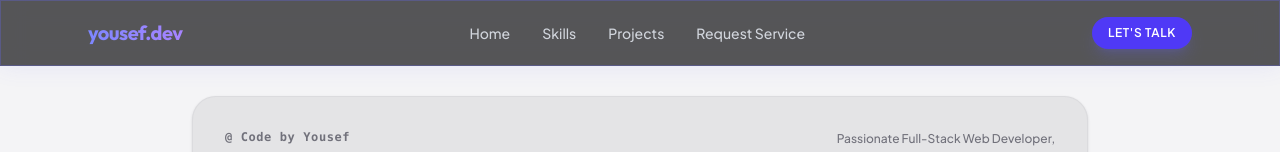
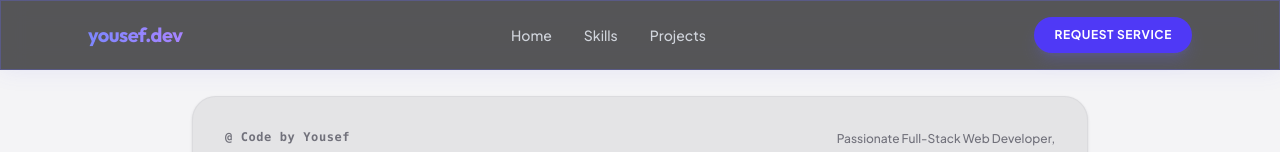
Before and after one commit to yousef-812/my_protofolio, a React (Vite) app: page / in a window 1280 px wide. Shown: the top 152 px of the page. Built offline with nearby package versions, Linux system fonts and the light colour scheme.

Commit message:
Navigation: Changed CTA button to Request Service, removed redundant links, and fixed mobile text colors

```diff
--- a/src/components/Navbar.jsx
+++ b/src/components/Navbar.jsx
@@ -36,18 +36,15 @@ export default function Navbar() {
           <a href="#projects" onClick={handleScroll('projects')} className="hover:text-white transition-colors duration-200">
             Projects
           </a>
-          <a href="#contact" onClick={handleScroll('contact')} className="hover:text-white transition-colors duration-200">
-            Request Service
-          </a>
         </div>
 
-        {/* Contact CTA - Desktop View */}
+        {/* Request Service CTA - Desktop View */}
         <a
           href="#contact"
           onClick={handleScroll('contact')}
-          className="hidden md:inline-flex px-4 py-2 text-xs font-semibold uppercase tracking-wider text-white bg-indigo-600 hover:bg-indigo-500 rounded-full transition-all duration-200 shadow-lg shadow-indigo-500/20"
+          className="hidden md:inline-flex px-5 py-2.5 text-xs font-bold uppercase tracking-wider text-white bg-indigo-600 hover:bg-indigo-500 rounded-full transition-all duration-200 shadow-lg shadow-indigo-500/20"
         >
-          Let's Talk
+          Request Service
         </a>
 
         {/* Hamburger Menu Toggle Button - Mobile View */}
@@ -61,41 +58,34 @@ export default function Navbar() {
 
       {/* Mobile Nav Drawer Overlay */}
       {isOpen && (
-        <div className="absolute top-full left-0 w-full bg-[#121214]/95 border-b border-zinc-800/80 backdrop-blur-lg flex flex-col p-6 space-y-4 md:hidden animate-slideDown z-10">
+        <div className="absolute top-full left-0 w-full bg-[#121214]/98 border-b border-zinc-800/90 backdrop-blur-xl flex flex-col p-6 space-y-4 md:hidden animate-slideDown z-10">
           <a
             href="#home"
             onClick={handleScroll('home')}
-            className="text-sm font-medium text-gray-350 hover:text-white py-2 border-b border-zinc-900"
+            className="text-sm font-semibold text-zinc-200 hover:text-indigo-400 py-2.5 border-b border-zinc-900 transition-colors"
           >
             Home
           </a>
           <a
             href="#skills"
             onClick={handleScroll('skills')}
-            className="text-sm font-medium text-gray-350 hover:text-white py-2 border-b border-zinc-900"
+            className="text-sm font-semibold text-zinc-200 hover:text-indigo-400 py-2.5 border-b border-zinc-900 transition-colors"
           >
             Skills
           </a>
           <a
             href="#projects"
             onClick={handleScroll('projects')}
-            className="text-sm font-medium text-gray-350 hover:text-white py-2 border-b border-zinc-900"
+            className="text-sm font-semibold text-zinc-200 hover:text-indigo-400 py-2.5 border-b border-zinc-900 transition-colors"
           >
             Projects
           </a>
           <a
             href="#contact"
             onClick={handleScroll('contact')}
-            className="text-sm font-medium text-gray-350 hover:text-white py-2 border-b border-zinc-900"
+            className="w-full mt-2 py-3 text-center text-xs font-bold uppercase tracking-wider text-white bg-indigo-600 hover:bg-indigo-500 rounded-xl transition-all duration-200 shadow-lg shadow-indigo-500/10"
           >
             Request Service
-          </a>
-          <a
-            href="#contact"
-            onClick={handleScroll('contact')}
-            className="w-full py-2.5 text-center text-xs font-semibold uppercase tracking-wider text-white bg-indigo-600 hover:bg-indigo-500 rounded-xl transition-all duration-200"
-          >
-            Let's Talk
           </a>
         </div>
       )}
```
